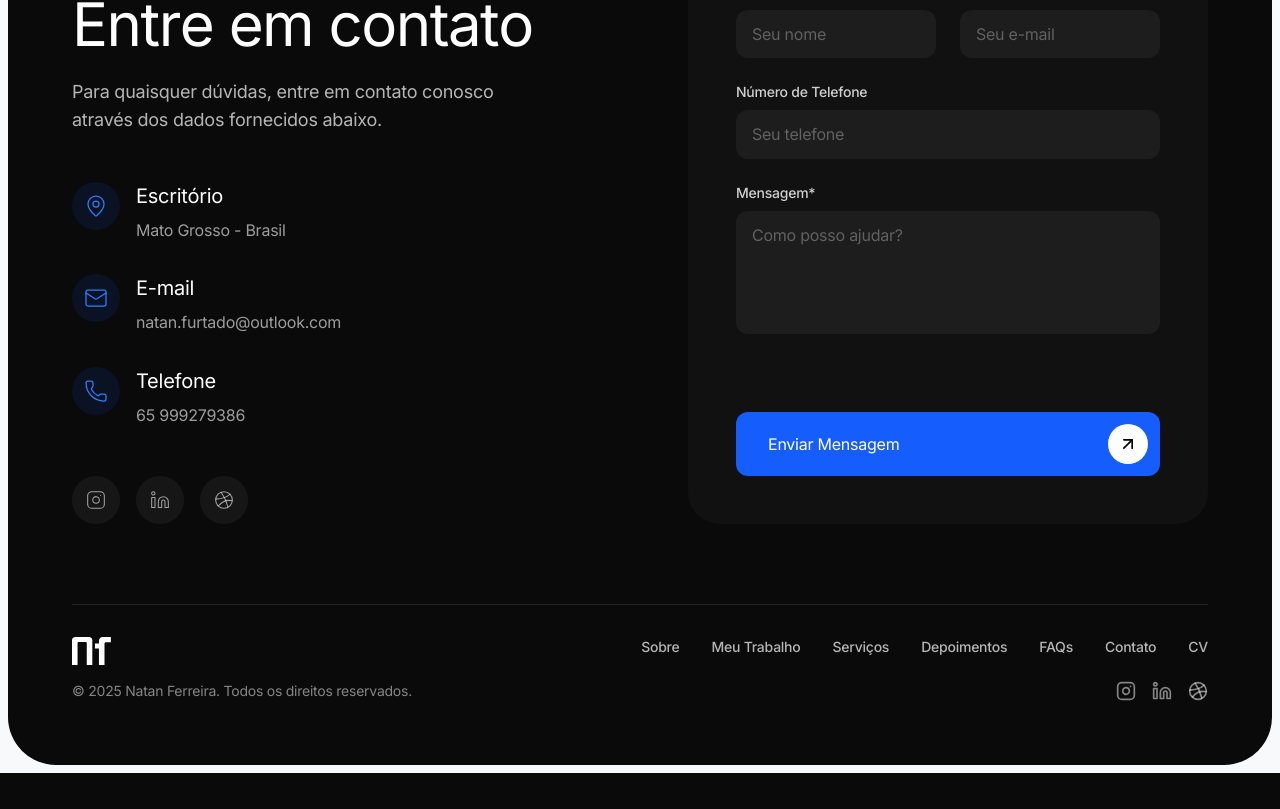
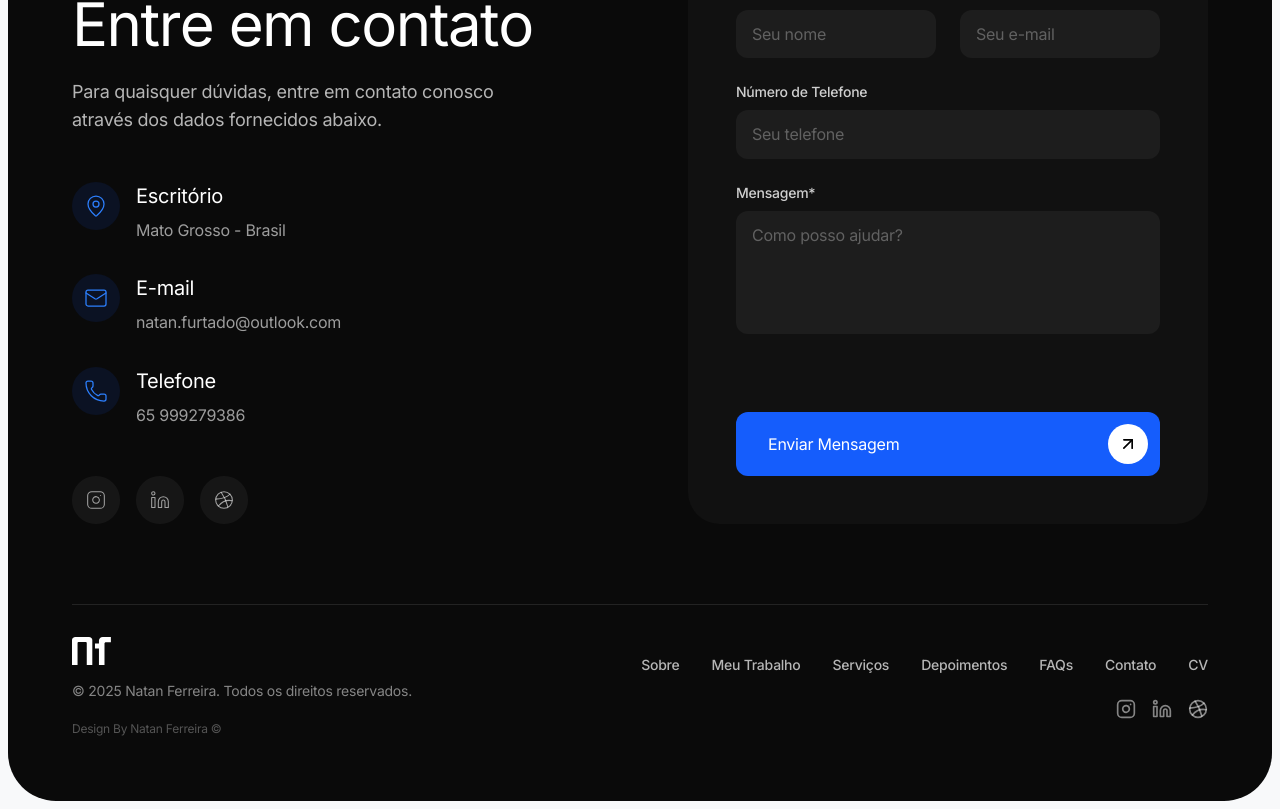
Before and after one commit to Naph-n/Porfolio-Natan-Ferreira, a React (Vite) app: page / in a window 1280 px wide. Shown: the part 7370-8179 px from the top of the page. Before the commit the page ends 8143 px from the top, so only its background shows below. Built offline with nearby package versions, Linux system fonts and the light colour scheme.

Commit message:
feat: Add signature to footer and proposal
Adds a "Design By Natan Ferreira" signature to the website's footer and the Gabriela Vieira proposal document. This provides attribution for the design work.

```diff
--- a/public/proposta-gabriela-vieira.html
+++ b/public/proposta-gabriela-vieira.html
@@ -562,6 +562,7 @@
 
     <footer>
         <p>&copy; 2026 Natan Ferreira. Todos os direitos reservados.</p>
+        <p style="font-size: 0.75rem; opacity: 0.5; margin-top: 8px;">Design By Natan Ferreira &copy;</p>
     </footer>
 
     <div class="custom-scrollbar">
--- a/src/components/Footer.tsx
+++ b/src/components/Footer.tsx
@@ -29,6 +29,9 @@ export function Footer() {
           </a>
           <p className="text-sm text-white/50">
             {t('footer.rights')}
+          </p>
+          <p className="text-xs text-white/30 mt-1">
+            {t('footer.signature')}
           </p>
         </div>
 
--- a/src/contexts/LanguageContext.tsx
+++ b/src/contexts/LanguageContext.tsx
@@ -133,6 +133,7 @@ const translations: Translations = {
 
   // Footer
   'footer.rights': { pt: '© 2025 Natan Ferreira. Todos os direitos reservados.', en: '© 2025 Natan Ferreira. All rights reserved.' },
+  'footer.signature': { pt: 'Design By Natan Ferreira ©', en: 'Design By Natan Ferreira ©' },
 };
 
 interface LanguageContextType {
```
